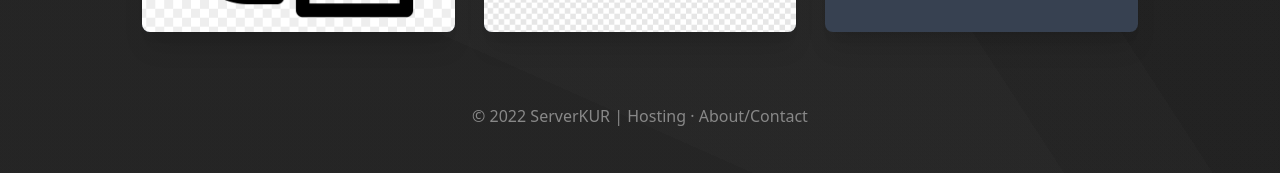
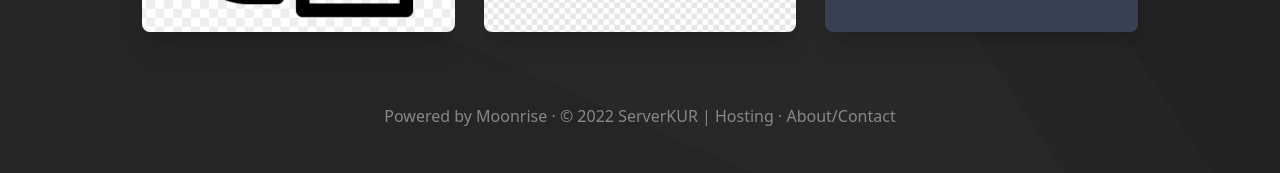
Before and after one commit to serverkur/serverkur-en, a Jekyll site: the page built from docs/index.md, in a window 1280 px wide. Shown: the part 1670-1843 px from the top of the page. Built offline with Jekyll 4.4.1, drawn with Linux system fonts in a browser that asks for light colours; a script that is not in the unit is left out; comment, search, counter and statistics services are not loaded.

Commit message:
Update default.html

```diff
--- a/docs/_layouts/default.html
+++ b/docs/_layouts/default.html
@@ -73,6 +73,7 @@ layout: compress
     {{ content }}
 
     <div class="layoutfooter w-full pb-8 text-center transition duration-200">
+          <a href="https://github.com/coffeebank/moonrise" rel="noopener" title="Moonrise by coffeebank" class="hover:text-gray-400">Powered by Moonrise</a> &middot;
         <a href="{% if site.siteFooterlink %}{{ site.baseurl }}{{ site.siteFooterlink }}{% else %}{{ site.baseurl }}/about{% endif %}" rel="noopener" title="Legal" class="hover:text-gray-400">&copy; {{ site.siteYear }}<script>new Date().getFullYear()>{{ site.siteYear }}&&document.write("&#8208;"+new Date().getFullYear());</script> {{ site.serverName }} &middot; About/Contact</a>
     </div>
 
```
